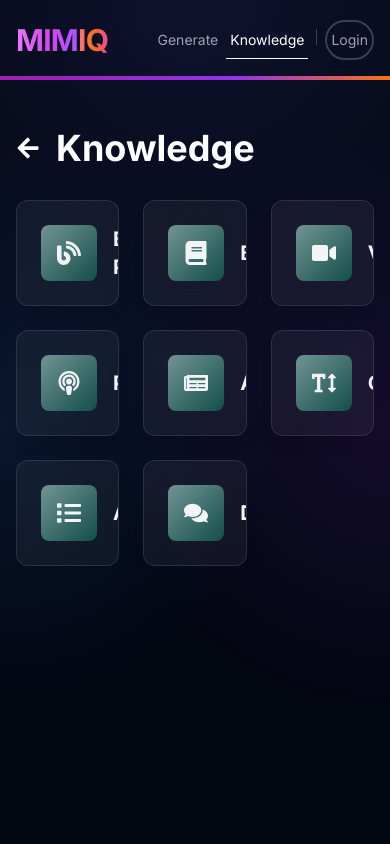
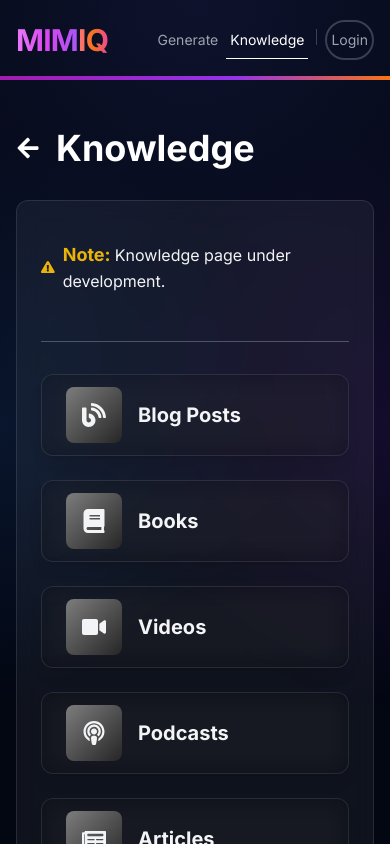
Before and after one commit to cmorman89/mimiq, a React (Vite) app in the folder frontend/: page /knowledge in a window 390 px wide. Shown: the top 844 px of the page. Built offline with nearby package versions, Linux system fonts and the light colour scheme.

Commit message:
feat: added "under development" wording; small responsive updates

```diff
--- a/frontend/src/App.tsx
+++ b/frontend/src/App.tsx
@@ -10,6 +10,7 @@ import { KnowledgeDocListView } from "./features/knowledge/KnowledgeDocListView"
 import { KnowledgeTypeSelectionView } from "./features/knowledge/KnowledgeTypeSelectionView";
 import { useState } from "react";
 import ModelList from "./features/models/components/ModelList";
+import { Login } from "./pages/Login";
 
 /**
  * Main application component that serves as the root of the React application.
@@ -86,6 +87,7 @@ function App() {
           <Route path="/workflow" element={<Workflow />} />
           <Route path="/utilities" element={<Utilities />} />
           <Route path="/settings" element={<Settings />} />
+          <Route path="/login" element={<Login />} />
         </Routes>
       </MainLayout>
       {showModelList && (
--- /dev/null
+++ b/frontend/src/components/UnderDev.tsx
@@ -0,0 +1,14 @@
+import { FaExclamationTriangle } from "react-icons/fa";
+import { Card } from "./Card";
+
+export const UnderDev = ({ name }: { name: string }) => {
+  return (
+    <Card className="flex-col gap-4 items-center justify-center">
+      <div className="flex lg:flex-col lg:text-center gap-2 items-center justify-center my-4 ">
+        <FaExclamationTriangle className="text-xl text-yellow-500" />
+        <span className="font-bold text-yellow-500 text-lg">Note: </span>
+        <p>{name} page under development.</p>
+      </div>
+    </Card>
+  );
+};
--- a/frontend/src/features/knowledge/KnowledgeTypeSelectionView.tsx
+++ b/frontend/src/features/knowledge/KnowledgeTypeSelectionView.tsx
@@ -7,8 +7,10 @@ import {
   FaVideo,
   FaList,
   FaTextHeight,
+  FaExclamationTriangle,
 } from "react-icons/fa";
 import { KnowledgeTypeCard } from "./components/KnowledgeTypeCard";
+import { Card } from "../../components/Card";
 
 /**
  * A grid view component that displays different types of knowledge content categories.
@@ -28,7 +30,16 @@ import { KnowledgeTypeCard } from "./components/KnowledgeTypeCard";
  */
 export const KnowledgeTypeSelectionView = () => {
   return (
-    <div className="grid grid-cols-3 gap-6">
+    <Card className="flex-col gap-4">
+      <div className="flex gap-2 items-center justify-center my-4 ">
+        <FaExclamationTriangle className="text-xxl text-yellow-500" />
+        <p>
+          <span className="font-bold text-yellow-500 text-lg">Note: </span>
+          Knowledge page under development.
+        </p>
+      </div>
+      <div className="h-px flex border-1 my-4 bg-gray-600"></div>
+      <div className="grid grid-cols-1 sm:grid-cols-2 lg:grid-cols-3 gap-6 transition-all duration-300 h-fit">
         <KnowledgeTypeCard
           to="blog"
           className="font-bold text-xl"
@@ -78,5 +89,6 @@ export const KnowledgeTypeSelectionView = () => {
           children="Discussions"
         />
       </div>
+    </Card>
   );
 };
--- a/frontend/src/features/knowledge/components/KnowledgeTypeCard.tsx
+++ b/frontend/src/features/knowledge/components/KnowledgeTypeCard.tsx
@@ -34,15 +34,20 @@ export const KnowledgeTypeCard = ({
   className?: string;
 }) => {
   return (
-    <Link to={to}>
-      <Card className={className}>
+    <Card
+      className={`${className} h-fit`}
+      type="dark"
+      padding="tight"
+      overrideDims={true}
+    >
+      <Link to={to} className="flex flex-col flex-shrink w-full">
         <div className="flex gap-4 items-center">
-          <div className="p-4 rounded-lg bg-teal-900 bg-gradient-to-br from-white/40 to-transparent">
+          <div className="p-4 rounded-lg bg-neutral-800 bg-gradient-to-br from-white/40 to-transparent">
             {icon}
           </div>
           {children}
         </div>
-      </Card>
-    </Link>
+      </Link>
+    </Card>
   );
 };
--- /dev/null
+++ b/frontend/src/pages/Login.tsx
@@ -0,0 +1,20 @@
+import { Card } from "../components/Card";
+import { PageContainer } from "../features/page_container/PageContainer";
+import { FaExclamationTriangle } from "react-icons/fa";
+
+export const Login = () => {
+  return (
+    <PageContainer>
+      <Card className="flex-col gap-4">
+        <div className="flex gap-2 items-center justify-center my-4 ">
+          <FaExclamationTriangle className="text-xxl text-yellow-500" />
+          <p>
+            <span className="font-bold text-yellow-500 text-lg">Note: </span>
+            Login page under development.
+          </p>
+        </div>
+        <div className="h-px flex border-1 my-4 bg-gray-600"></div>
+      </Card>
+    </PageContainer>
+  );
+};
--- a/frontend/src/pages/Settings.tsx
+++ b/frontend/src/pages/Settings.tsx
@@ -1,3 +1,4 @@
+import { FaExclamationTriangle } from "react-icons/fa";
 import { Card } from "../components/Card";
 import { PageContainer } from "../features/page_container/PageContainer";
 
@@ -25,7 +26,16 @@ export const Settings = () => {
   return (
     <PageContainer>
       <div className="flex flex-col gap-4">
-        <Card className="h-content">
+        <Card className="h-content flex-col gap-4">
+          <div className="flex gap-2 items-center justify-center my-4 ">
+            <FaExclamationTriangle className="text-xxl text-yellow-500" />
+            <p>
+              <span className="font-bold text-yellow-500 text-lg">Note: </span>
+              Settings page under development.
+            </p>
+          </div>
+          <div className="h-px flex border-1 my-4 bg-gray-600"></div>
+          <div className="flex">
             <div className="flex flex-col gap-4">
               <h1 className="text-2xl font-bold">LMStudio Connection</h1>
               <div className="flex flex-col gap-2">
@@ -115,6 +125,7 @@ export const Settings = () => {
                 </div>
               </div>
             </div>
+          </div>
         </Card>
       </div>
     </PageContainer>
--- a/frontend/src/pages/Workflow.tsx
+++ b/frontend/src/pages/Workflow.tsx
@@ -1,3 +1,5 @@
+import { FaExclamationTriangle } from "react-icons/fa";
+import { Card } from "../components/Card";
 import { PageContainer } from "../features/page_container/PageContainer";
 
 /**
@@ -18,7 +20,15 @@ import { PageContainer } from "../features/page_container/PageContainer";
 export const Workflow = () => {
   return (
     <PageContainer>
-      <div>Workflow Page</div>
+      <Card className="flex-col gap-4">
+        <div className="flex gap-2 items-center justify-center my-4 ">
+          <FaExclamationTriangle className="text-xxl text-yellow-500" />
+          <p>
+            <span className="font-bold text-yellow-500 text-lg">Note: </span>
+            Workflow page under development.
+          </p>
+        </div>
+      </Card>
     </PageContainer>
   );
 };
```
Also changed, not shown: 1 other file (tests, documents, lock files or other folders). Lines whose indentation alone changed are shown as unchanged.
